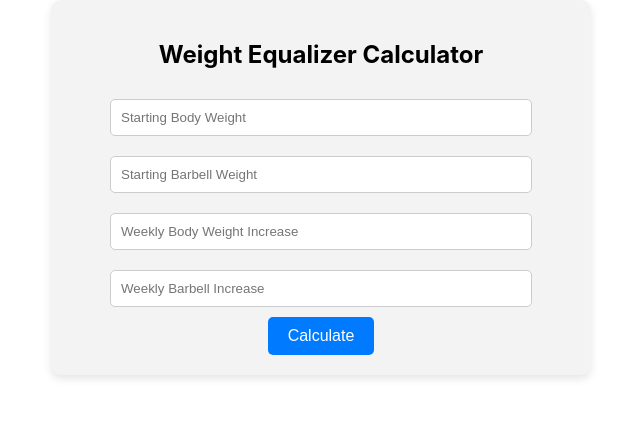
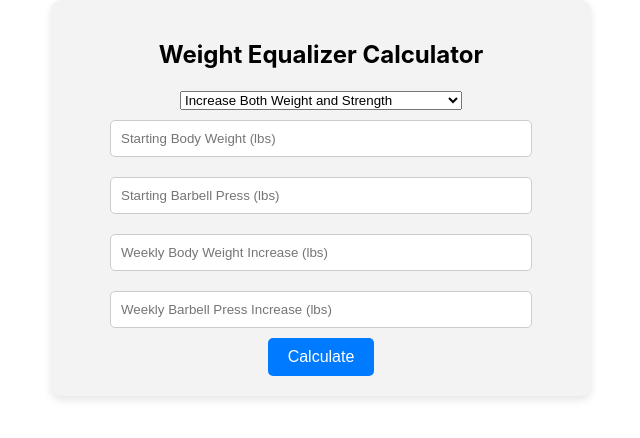
Before and after one commit to babotavo419/myBodyWeightLift, a React (Create React App) app in the folder my-app/: page / in a window 1280 px wide. Shown: the top 438 px of the page, without its empty margins (319-959 px from the left). Built offline with nearby package versions, Linux system fonts and the light colour scheme.

Commit message:
the logic for the maintaine body weight mode isnt really right

```diff
--- a/my-app/src/App.js
+++ b/my-app/src/App.js
@@ -7,8 +7,15 @@ function WeightEqualizer() {
     const [barbellPressIncreasePerWeek, setBarbellPressIncreasePerWeek] = useState(0);
     const [result, setResult] = useState(null);
     const [error, setError] = useState('');
+    const [goal, setGoal] = useState('increaseBoth'); // 'increaseBoth' or 'maintainWeight'
 
     function validateInputs() {
+      // Additional validation for 'maintainWeight' goal
+      if (goal === 'maintainWeight') {
+        if (barbellPressIncreasePerWeek > 30) {
+            return 'For maintaining weight, the barbell weight should not increase by more than 30 pounds.';
+        }
+    } else {
         if (bodyWeightIncreasePerWeek <= 0 || barbellPressIncreasePerWeek <= 0) {
             return 'Weekly increases must be greater than zero.';
         }
@@ -19,9 +26,9 @@ function WeightEqualizer() {
         // This threshold can be adjusted based on your requirements.
         const unrealisticIncreaseThreshold = 10; // Example threshold
         if (barbellPressIncreasePerWeek > unrealisticIncreaseThreshold) {
-          return 'The weekly barbell press increase is unrealistic. Please enter a smaller value.';
+            return 'The weekly barbell press increase is unrealistic. Please enter a value of 10 or lower.';
         }
-      return '';
+      }
     }
 
 
@@ -35,18 +42,30 @@ function WeightEqualizer() {
         setError('');
     }
 
-      let weeks = (startBarbellPress - startBodyWeight) / (bodyWeightIncreasePerWeek - barbellPressIncreasePerWeek);
+    let weeks;
+    let finalBodyWeight;
+    let finalBarbellPress;
 
-      // Round weeks to the nearest whole number
+    if (goal === 'increaseBoth') {
+        // Original logic for increasing both weight and strength
+        weeks = (startBarbellPress - startBodyWeight) / (bodyWeightIncreasePerWeek - barbellPressIncreasePerWeek);
         weeks = Math.round(weeks);
-
-      const finalBodyWeight = startBodyWeight + weeks * bodyWeightIncreasePerWeek;
-      const finalBarbellPress = startBarbellPress + weeks * barbellPressIncreasePerWeek;
+        finalBodyWeight = startBodyWeight + weeks * bodyWeightIncreasePerWeek;
+        finalBarbellPress = startBarbellPress + weeks * barbellPressIncreasePerWeek;
+    } else if (goal === 'maintainWeight') {
+        // Logic for increasing strength while maintaining weight
+        // Assuming the user wants to add a specific amount to their barbell press
+        const targetBarbellIncrease = 100; // or any other target set by the user
+        weeks = targetBarbellIncrease / barbellPressIncreasePerWeek;
+        weeks = Math.round(weeks);
+        finalBodyWeight = startBodyWeight; // Body weight remains the same
+        finalBarbellPress = startBarbellPress + weeks * barbellPressIncreasePerWeek;
+    }
 
     setResult({
         weeks,
-          finalBodyWeight: finalBodyWeight.toFixed(2), // Rounds to 2 decimal places
-          finalBarbellPress: finalBarbellPress.toFixed(2) // Rounds to 2 decimal places
+        finalBodyWeight: finalBodyWeight.toFixed(2),
+        finalBarbellPress: finalBarbellPress.toFixed(2)
     });
 }
 
@@ -90,13 +109,38 @@ function WeightEqualizer() {
       margin: '10px 0'
   };
 
+  const renderInputFields = () => {
+    if (goal === 'increaseBoth') {
+        return (
+            <>
+                <input style={inputStyle} type="number" placeholder="Starting Body Weight (lbs)" onChange={e => setStartBodyWeight(parseFloat(e.target.value))} />
+                <input style={inputStyle} type="number" placeholder="Starting Barbell Press (lbs)" onChange={e => setStartBarbellPress(parseFloat(e.target.value))} />
+                <input style={inputStyle} type="number" placeholder="Weekly Body Weight Increase (lbs)" onChange={e => setBodyWeightIncreasePerWeek(parseFloat(e.target.value))} />
+                <input style={inputStyle} type="number" placeholder="Weekly Barbell Press Increase (lbs)" onChange={e => setBarbellPressIncreasePerWeek(parseFloat(e.target.value))} />
+            </>
+        );
+    } else if (goal === 'maintainWeight') {
+        return (
+            <>
+                <input style={inputStyle} type="number" placeholder="Current Body Weight (lbs)" onChange={e => setStartBodyWeight(parseFloat(e.target.value))} />
+                <input style={inputStyle} type="number" placeholder="Starting Barbell Press (lbs)" onChange={e => setStartBarbellPress(parseFloat(e.target.value))} />
+                <input style={inputStyle} type="number" placeholder="Target Barbell Press Increase (lbs)" onChange={e => setBarbellPressIncreasePerWeek(parseFloat(e.target.value))} />
+            </>
+        );
+    }
+};
+
     return (
       <div style={containerStyle}>
       <h2>Weight Equalizer Calculator</h2>
-            <input style={inputStyle} type="number" placeholder="Starting Body Weight" onChange={e => setStartBodyWeight(parseFloat(e.target.value))} />
-            <input style={inputStyle} type="number" placeholder="Starting Barbell Weight" onChange={e => setStartBarbellPress(parseFloat(e.target.value))} />
-            <input style={inputStyle} type="number" placeholder="Weekly Body Weight Increase" onChange={e => setBodyWeightIncreasePerWeek(parseFloat(e.target.value))} />
-            <input style={inputStyle} type="number" placeholder="Weekly Barbell Increase" onChange={e => setBarbellPressIncreasePerWeek(parseFloat(e.target.value))} />
+
+      <select value={goal} onChange={e => setGoal(e.target.value)}>
+          <option value="increaseBoth">Increase Both Weight and Strength</option>
+          <option value="maintainWeight">Increase Strength While Maintaining Weight</option>
+      </select>
+
+      {renderInputFields()}
+
       <button style={buttonStyle} onClick={calculateEqualizationWeeks}>Calculate</button>
 
             {error && <p style={errorStyle}>{error}</p>}
```
Lines whose indentation alone changed are shown as unchanged.
